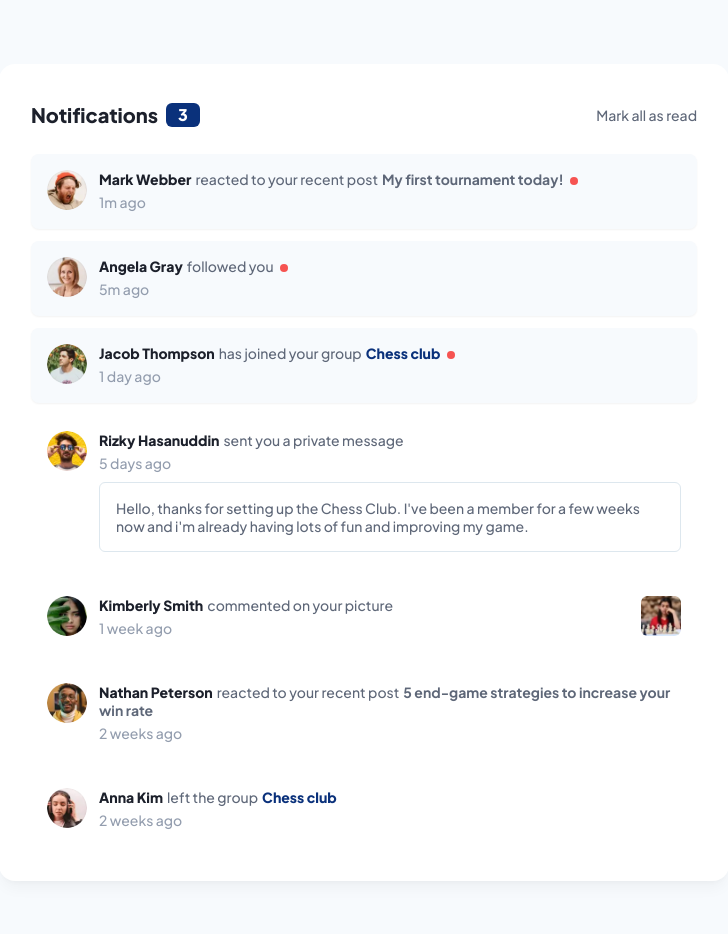
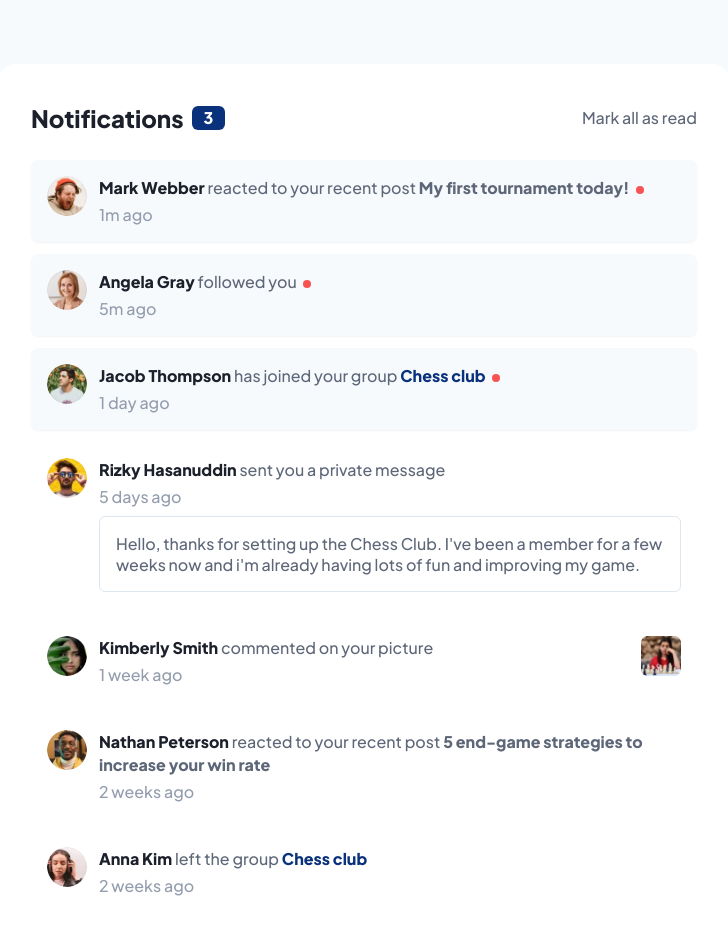
Before and after one commit to john-mirage/notifications-page, a website built with Vite: page index.html in a window 1280 px wide. Shown: the whole page, without its empty margins (276-1004 px from the left). Built offline with nearby package versions, Linux system fonts and the light colour scheme.

Commit message:
fix: fix various issues related to the styles

```diff
--- a/index.html
+++ b/index.html
@@ -32,7 +32,7 @@
     <header class="web-app__header">
       <div class="web-app__row">
         <h1 class="web-app__title">Notifications</h1>
-        <div class="web-app__notification-count" data-id="web-app-notification-count"></div>
+        <div class="web-app__badge" data-id="web-app-badge"></div>
       </div>
       <button class="web-app__button" data-id="web-app-button">Mark all as read</button>
     </header>
--- a/src/components/web-app/web-app.css
+++ b/src/components/web-app/web-app.css
@@ -11,11 +11,14 @@
   margin-bottom: 1.5rem;
   display: flex;
   flex-direction: row;
+  flex-wrap: wrap;
   justify-content: space-between;
   align-items: center;
 }
 
 .web-app__row {
+  margin-bottom: 0.5rem;
+  margin-right: 1rem;
   display: flex;
   flex-direction: row;
   justify-content: flex-start;
@@ -29,7 +32,7 @@
   color: var(--color-very-dark-blue);
 }
 
-.web-app__notification-count {
+.web-app__badge {
   font-size: 1rem;
   font-weight: 800;
   line-height: 1.5rem;
@@ -38,6 +41,15 @@
   background-color: var(--color-blue);
   color: var(--color-white);
   border-radius: 0.375rem;
+  transform: scale(1);
+  opacity: 1;
+  transition-property: transform, opacity;
+  transition-duration: 300ms;
+}
+
+.web-app__badge--empty {
+  transform: scale(0);
+  opacity: 0;
 }
 
 .web-app__button {
@@ -66,10 +78,24 @@
   list-style: none;
 }
 
+@media screen and (min-width: 318px) {
+  .web-app__row {
+    margin-bottom: 0;
+  }
+}
+
 @media screen and (min-width: 794px) {
   .web-app {
     padding: 2.25rem 2rem;
     border-radius: 1rem;
     box-shadow: 0 10px 15px -3px rgb(0 0 0 / 0.04), 0 4px 6px -4px rgb(0 0 0 / 0.04);
   }
+
+  .web-app__title {
+    font-size: 1.5rem;
+  }
+
+  .web-app__button {
+    font-size: 1rem;
+  }
 }
--- a/src/components/web-app/web-app.ts
+++ b/src/components/web-app/web-app.ts
@@ -15,7 +15,7 @@ class WebApp extends HTMLElement {
   #webNotifications?: WebNotification[];
   #notifications?: AppData.Notification[];
   notificationListElement: HTMLUListElement;
-  notificationCountElement: HTMLDivElement;
+  badgeElement: HTMLDivElement;
   buttonElement: HTMLButtonElement;
 
   static get observedAttributes() {
@@ -25,7 +25,7 @@ class WebApp extends HTMLElement {
   constructor() {
     super();
     this.notificationListElement = <HTMLUListElement>this.querySelector('[data-id="web-app-notification-list"]');
-    this.notificationCountElement = <HTMLDivElement>this.querySelector('[data-id="web-app-notification-count"]');
+    this.badgeElement = <HTMLDivElement>this.querySelector('[data-id="web-app-badge"]');
     this.buttonElement = <HTMLButtonElement>this.querySelector('[data-id="web-app-button"]');
     this.handleButtonClick = this.handleButtonClick.bind(this);
   }
@@ -109,13 +109,13 @@ class WebApp extends HTMLElement {
     switch (name) {
       case "unread-notifications":
         const notificationCount = newValue ? newValue : "0";
-        this.notificationCountElement.textContent = notificationCount;
         if (notificationCount === "0") {
-          if (!this.buttonElement.hasAttribute("disabled")) {
-            this.buttonElement.setAttribute("disabled", "");
-          }
-        } else if (this.buttonElement.hasAttribute("disabled")) {
-          this.buttonElement.removeAttribute("disabled");
+          this.badgeElement.classList.add("web-app__badge--empty");
+          if (!this.buttonElement.hasAttribute("disabled")) this.buttonElement.setAttribute("disabled", "");
+        } else {
+          this.badgeElement.textContent = notificationCount;
+          this.badgeElement.classList.remove("web-app__badge--empty");
+          if (this.buttonElement.hasAttribute("disabled")) this.buttonElement.removeAttribute("disabled");
         }
         break;
       default:
--- a/src/components/web-notification/web-comment-notification.ts
+++ b/src/components/web-notification/web-comment-notification.ts
@@ -3,14 +3,18 @@ import WebNotification from "@components/web-notification/web-notification";
 class WebCommentNotification extends WebNotification {
   #commentNotification?: AppData.CommentNotification;
   #commentLabelElement: HTMLSpanElement = document.createElement("span");
+  #commentLinkElement: HTMLAnchorElement = document.createElement("a");
   #commentPictureElement: HTMLImageElement = document.createElement("img");
 
   constructor() {
     super();
     this.#commentLabelElement.classList.add("web-notification__comment-label");
+    this.#commentLinkElement.classList.add("web-notification__comment-link");
     this.#commentPictureElement.classList.add("web-notification__comment-picture");
+    this.#commentLinkElement.setAttribute("href", "#");
     this.#commentPictureElement.setAttribute("draggable", "false");
     this.#commentLabelElement.textContent = "commented on your picture";
+    this.#commentLinkElement.append(this.#commentPictureElement);
   }
 
   get commentNotification(): AppData.CommentNotification {
@@ -31,8 +35,8 @@ class WebCommentNotification extends WebNotification {
       markedAsRead: this.#commentNotification.markedAsRead
     }
     this.#commentPictureElement.setAttribute("src", this.#commentNotification.picture);
-    this.usernameElement.after(this.#commentLabelElement);
-    this.append(this.#commentPictureElement);
+    this.usernameElement.after(" ", this.#commentLabelElement);
+    this.append(this.#commentLinkElement);
   }
 
   connectedCallback() {
--- a/src/components/web-notification/web-follow-notification.ts
+++ b/src/components/web-notification/web-follow-notification.ts
@@ -27,7 +27,7 @@ class WebFollowNotification extends WebNotification {
       createdAt: this.#followNotification.createdAt,
       markedAsRead: this.#followNotification.markedAsRead
     }
-    this.usernameElement.after(this.#followLabelElement);
+    this.usernameElement.after(" ", this.#followLabelElement);
   }
 
   connectedCallback() {
--- a/src/components/web-notification/web-group-notification.ts
+++ b/src/components/web-notification/web-group-notification.ts
@@ -7,8 +7,8 @@ class WebGroupNotification extends WebNotification {
 
   constructor() {
     super();
-    this.#groupLabelElement.classList.add("web-notification__group", "web-notification__group--label");
-    this.#groupValueElement.classList.add("web-notification__group", "web-notification__group--value");
+    this.#groupLabelElement.classList.add("web-notification__group-label");
+    this.#groupValueElement.classList.add("web-notification__group-link");
   }
 
   get groupNotification(): AppData.GroupNotification {
@@ -31,7 +31,7 @@ class WebGroupNotification extends WebNotification {
     this.#groupLabelElement.textContent = this.#groupNotification.action;
     this.#groupValueElement.textContent = this.#groupNotification.group;
     this.#groupValueElement.setAttribute("href", "#");
-    this.usernameElement.after(this.#groupLabelElement, this.#groupValueElement);
+    this.usernameElement.after(" ", this.#groupLabelElement, " ", this.#groupValueElement);
   }
 
   connectedCallback() {
--- a/src/components/web-notification/web-message-notification.ts
+++ b/src/components/web-notification/web-message-notification.ts
@@ -7,8 +7,8 @@ class WebMessageNotification extends WebNotification {
 
   constructor() {
     super();
-    this.#messageLabelElement.classList.add("web-notification__message", "web-notification__message--label");
-    this.#messageValueElement.classList.add("web-notification__message", "web-notification__message--value");
+    this.#messageLabelElement.classList.add("web-notification__message-label");
+    this.#messageValueElement.classList.add("web-notification__message-link");
     this.#messageLabelElement.textContent = "sent you a private message";
   }
 
@@ -31,7 +31,7 @@ class WebMessageNotification extends WebNotification {
     }
     this.#messageValueElement.textContent = this.#messageNotification.message;
     this.#messageValueElement.setAttribute("href", "#");
-    this.usernameElement.after(this.#messageLabelElement);
+    this.usernameElement.after(" ", this.#messageLabelElement);
     this.createdAtElement.after(this.#messageValueElement);
   }
 
--- a/src/components/web-notification/web-notification.css
+++ b/src/components/web-notification/web-notification.css
@@ -5,7 +5,10 @@
   align-items: flex-start;
   padding: 1rem;
   background-color: transparent;
-  transition: background-color 300ms;
+  transition-property: background-color, box-shadow;
+  transition-duration: 300ms;
+  font-size: 0.875rem;
+  line-height: 1.125rem;
 }
 
 .web-notification--unread {
@@ -30,12 +33,9 @@
 
 .web-notification__comment {
   margin-bottom: 0.25rem;
-  font-size: 0.875rem;
-  line-height: 1.125rem;
 }
 
 .web-notification__username {
-  margin-right: 0.25rem;
   font-weight: 800;
   color: var(--color-very-dark-blue);
   text-decoration: none;
@@ -46,78 +46,97 @@
   color: var(--color-blue);
 }
 
-.web-notification__post {
-  margin-right: 0.25rem;
-  color: var(--color-dark-grayish-blue);
-}
-
-.web-notification__post--label { font-weight: 500; }
-.web-notification__post--value { font-weight: 700; text-decoration: none; transition: color 150ms; }
-.web-notification__post--value:hover { color: var(--color-blue); font-size: 800; }
-
-.web-notification__follow-label {
-  margin-right: 0.25rem;
-  color: var(--color-dark-grayish-blue);
-}
-
-.web-notification__group {
-  margin-right: 0.25rem;
-}
-
-.web-notification__group--label { font-weight: 500; color: var(--color-dark-grayish-blue); }
-.web-notification__group--value { font-weight: 800; text-decoration: none; color: var(--color-blue); }
-.web-notification__group--value:hover { text-decoration: underline; }
-
-.web-notification__message {
+.web-notification__reply-label {
   font-weight: 500;
   color: var(--color-dark-grayish-blue);
 }
 
-.web-notification__message--label {
-  margin-right: 0.25rem;
+.web-notification__reply-link {
+  font-weight: 800;
+  color: var(--color-dark-grayish-blue);
+  text-decoration: none;
+  transition: color 150ms;
 }
 
-.web-notification__message--value {
+.web-notification__reply-link:hover {
+  color: var(--color-blue);
+}
+
+.web-notification__follow-label {
+  color: var(--color-dark-grayish-blue);
+}
+
+.web-notification__group-label {
+  font-weight: 500;
+  color: var(--color-dark-grayish-blue);
+}
+
+.web-notification__group-link {
+  font-weight: 800;
+  text-decoration: none;
+  color: var(--color-blue);
+}
+
+.web-notification__group-link:hover {
+  text-decoration: underline;
+}
+
+.web-notification__message-label {
+  font-weight: 500;
+  color: var(--color-dark-grayish-blue);
+}
+
+.web-notification__message-link {
   display: block;
   margin-top: 0.5rem;
   padding: 1rem;
   border: 0.0625rem solid var(--color-light-grayish-blue-2);
   border-radius: 0.375rem;
-  font-size: 0.875rem;
-  line-height: 1.125rem;
   text-decoration: none;
+  font-weight: 500;
   color: var(--color-dark-grayish-blue);
   background-color: transparent;
   transition: background-color 150ms;
   cursor: pointer;
 }
 
-.web-notification__message--value:hover {
+.web-notification__message-link:hover {
   background-color: var(--color-light-grayish-blue-1);
 }
 
 .web-notification__comment-label {
-  margin-right: 0.25rem;
   color: var(--color-dark-grayish-blue);
 }
 
-.web-notification__comment-picture {
+.web-notification__comment-link {
+  display: block;
   margin-left: 1rem;
   flex: none;
   width: 2.5rem;
   height: 2.5rem;
   border-radius: 0.375rem;
+  overflow: hidden;
+  transition: box-shadow 150ms;
+}
+
+.web-notification__comment-link:hover {
+  box-shadow: 0 0 0 0.25rem var(--color-light-grayish-blue-2);
+}
+
+.web-notification__comment-picture {
+  width: 100%;
+  height: 100%;
   object-fit: cover;
   object-position: center;
 }
 
 .web-notification__created-at {
-  font-size: 0.875rem;
   font-weight: 500;
   color: var(--color-grayish-blue);
 }
 
 .web-notification__indicator {
+  margin-left: 0.25rem;
   display: inline-block;
   transform: scale(0);
   opacity: 0;
@@ -133,3 +152,14 @@
   transform: scale(1);
   opacity: 1;
 }
+
+@media screen and (min-width: 794px) {
+  .web-notification {
+    font-size: 1rem;
+    line-height: 1.4375rem;
+  }
+
+  .web-notification__message-link {
+    line-height: 1.3125rem;
+  }
+}
--- a/src/components/web-notification/web-reply-notification.ts
+++ b/src/components/web-notification/web-reply-notification.ts
@@ -7,8 +7,8 @@ class WebReplyNotification extends WebNotification {
 
   constructor() {
     super();
-    this.#postLabelElement.classList.add("web-notification__post", "web-notification__post--label");
-    this.#postValueElement.classList.add("web-notification__post", "web-notification__post--value");
+    this.#postLabelElement.classList.add("web-notification__reply-label");
+    this.#postValueElement.classList.add("web-notification__reply-link");
     this.#postLabelElement.textContent = "reacted to your recent post";
   }
 
@@ -31,7 +31,7 @@ class WebReplyNotification extends WebNotification {
     }
     this.#postValueElement.textContent = this.#replyNotification.post;
     this.#postValueElement.setAttribute("href", "#");
-    this.usernameElement.after(this.#postLabelElement, this.#postValueElement);
+    this.usernameElement.after(" ", this.#postLabelElement, " ", this.#postValueElement);
   }
 
   connectedCallback() {
```
